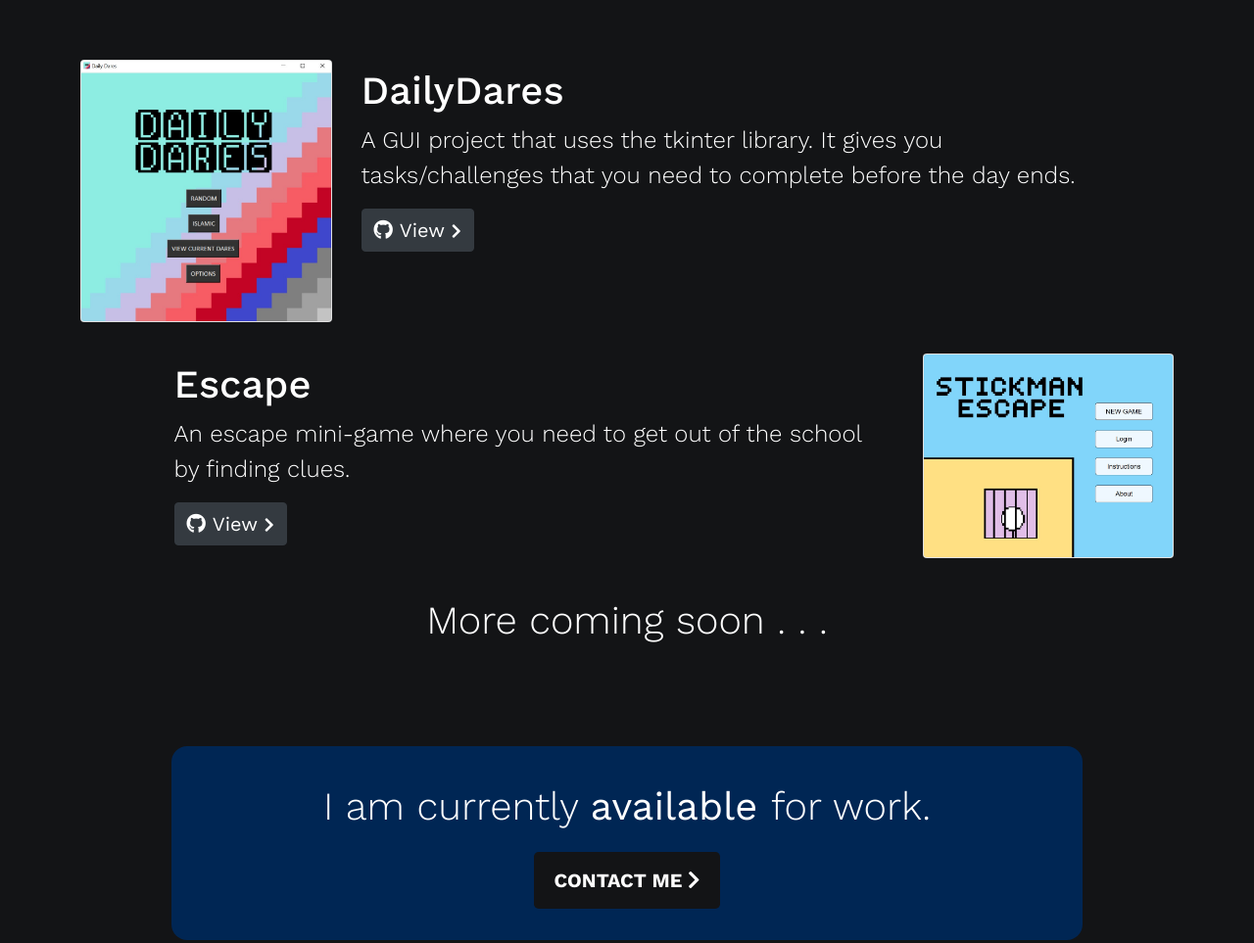
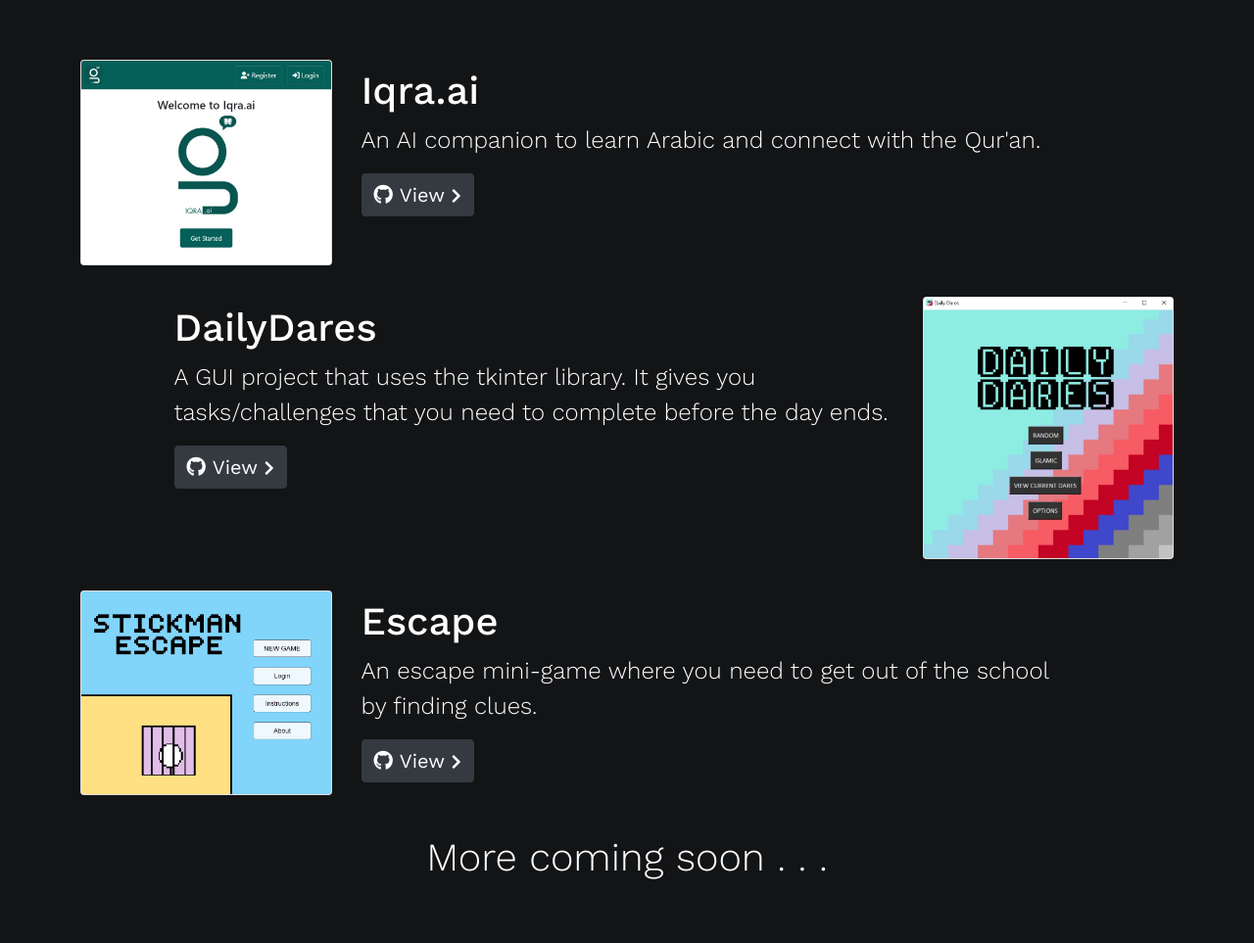
Before and after one commit to Tarctic/Tarctic.github.io, a plain HTML site: page index.html in a window 1280 px wide. Shown: the part 1163-2126 px from the top of the page at 98% size. Drawn offline with nearby package versions, Linux system fonts and the light colour scheme.

Commit message:
add iqra.ai, change order of projects

```diff
--- a/index.html
+++ b/index.html
@@ -55,23 +55,33 @@
                 <h1 class="text-uppercase fw-normal mb-5" id="projects" style="text-align: center;font-size: 60px;">Projects</h1>
                 <div class="row row-cols-1 row-cols-md-2 row-cols-xl-3 row-cols-xxl-3 py-3">
                     <div class="col-xl-3">
-                        <div class="card"><img class="card-img w-100 d-block" src="assets/img/Screenshot%202023-01-16%20001623.jpg"></div>
+                        <div class="card"><img class="card-img w-100 d-block" src="assets/img/iqra_ai.jpeg"></div>
                     </div>
                     <div class="col-xl-8 d-flex flex-column mt-2">
-                        <h2 class="fs-1">DailyDares</h2>
-                        <p class="fs-4">A GUI project that uses the tkinter library. It gives you tasks/challenges that you need to complete before the day ends.</p><a class="btn btn-dark fs-5 align-self-start" role="button" href="https://github.com/Tarctic/dailydares" target="_blank"><i class="fab fa-github"></i>&nbsp;View&nbsp;<i class="fas fa-chevron-right fs-6"></i></a>
+                        <h2 class="fs-1">Iqra.ai</h2>
+                        <p class="fs-4">An AI companion to learn Arabic and connect with the Qur'an.</p><a class="btn btn-dark fs-5 align-self-start" role="button" href="https://github.com/tech-sisters/hackathon23-team4/" target="_blank"><i class="fab fa-github"></i>&nbsp;View&nbsp;<i class="fas fa-chevron-right fs-6"></i></a>
                     </div>
                 </div>
                 <div class="row row-cols-1 row-cols-md-2 row-cols-xl-3 row-cols-xxl-3 d-flex justify-content-xl-end py-3">
                     <div class="col-xl-8 d-flex flex-column mt-2">
-                        <h2 class="fs-1">Escape</h2>
-                        <p class="fs-4">An escape mini-game where you need to get out of the school by finding clues.</p>
-                        <a class="btn btn-dark fs-5 align-self-start" role="button" href="https://github.com/Tarctic/escape" target="_blank" style="margin-bottom: 8px;">
+                        <h2 class="fs-1">DailyDares</h2>
+                        <p class="fs-4">A GUI project that uses the tkinter library. It gives you tasks/challenges that you need to complete before the day ends.</p>
+                        <a class="btn btn-dark fs-5 align-self-start" role="button" href="https://github.com/Tarctic/dailydares" target="_blank" style="margin-bottom: 8px;">
                             <i class="fab fa-github"></i>&nbsp;View&nbsp;<i class="fas fa-chevron-right fs-6"></i>
                         </a>
                     </div>
                     <div class="col-xl-3">
-                        <div class="card"><img class="card-img w-100 d-block" src="assets/img/Screenshot%202023-01-16%20112912.jpg"></div>
+                        <div class="card"><img class="card-img w-100 d-block" src="assets/img/dailydares.jpg"></div>
+                    </div>
+                </div>
+                <div class="row row-cols-1 row-cols-md-2 row-cols-xl-3 row-cols-xxl-3 py-3">
+                    <div class="col-xl-3">
+                        <div class="card"><img class="card-img w-100 d-block" src="assets/img/escape.jpg"></div>
+                    </div>
+                    <div class="col-xl-8 d-flex flex-column mt-2">
+                        <h2 class="fs-1">Escape</h2>
+                        <p class="fs-4">An escape mini-game where you need to get out of the school by finding clues.</p><a class="btn btn-dark fs-5 align-self-start" role="button" href="https://github.com/Tarctic/escape" target="_blank"><i class="fab fa-github"></i>&nbsp;View&nbsp;<i class="fas fa-chevron-right fs-6"></i></a>
+                        <a hidden class="btn btn-dark fs-5 align-self-start" role="button" href="https://tarctic.pythonanywhere.com" target="_blank">&nbsp;Play&nbsp;<i class="fas fa-chevron-right fs-6"></i></a
                     </div>
                 </div>
             </div>
```
Also changed, not shown: assets/img/dailydares.jpg (renamed from assets/img/Screenshot 2023-01-16 001623.jpg), assets/img/escape.jpg (renamed from assets/img/Screenshot 2023-01-16 112912.jpg), assets/img/iqra_ai.jpeg (added).
